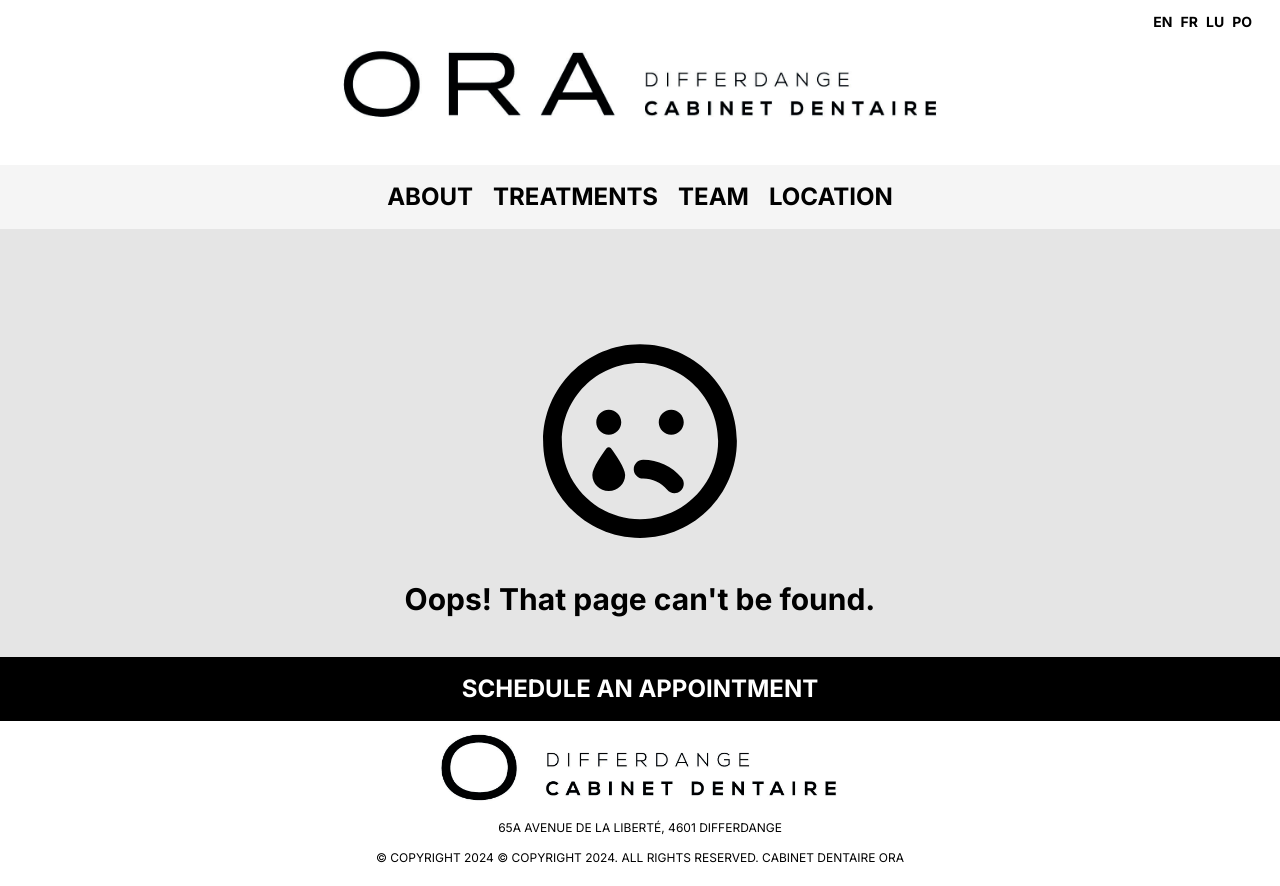
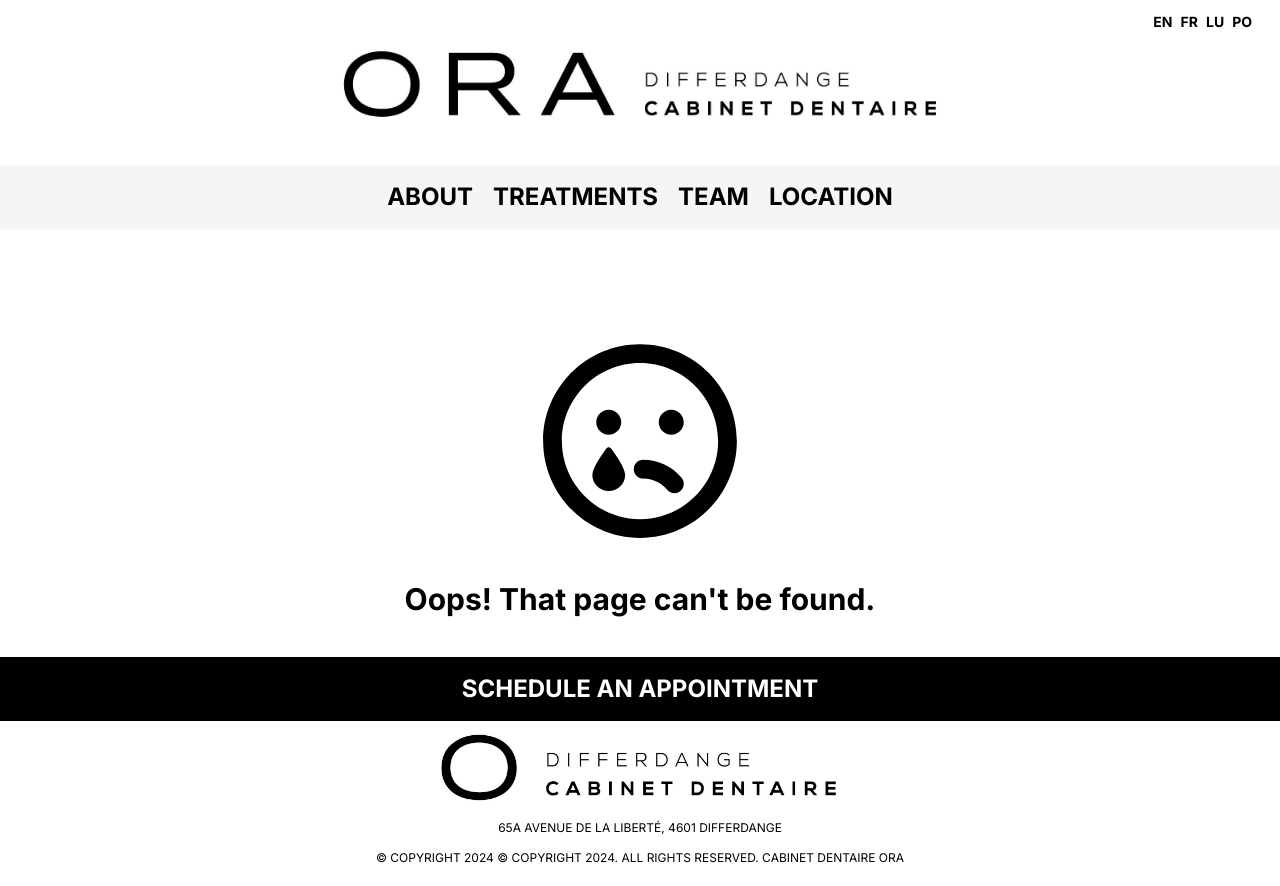
Before and after one commit to Niihad/ora, a Next.js app: page /1/1 in a window 1280 px wide. Built offline with nearby package versions, Linux system fonts and the light colour scheme.

Commit message:
fix space treatments

```diff
--- a/app/[lang]/[teamId]/page.tsx
+++ b/app/[lang]/[teamId]/page.tsx
@@ -52,11 +52,10 @@ export default function TeamPage({ params }: { params: { teamId: string } }) {
   };
 
   return (
-    <div className="bg-neutral-200 pt-14 sm:pt-0">
+    <div className="pt-14 sm:pt-0">
       {profil === undefined ? (
         <div className="flex justify-center"><div className="sm:text-3xl text-xl font-bold ">
-          <div className="flex justify-center text-align my-10 mt-28"><FaRegSadTear size="200px" color="black" /></div>
-
+        <div className="flex justify-center text-align my-10 mt-28"><FaRegSadTear size="200px" color="black" /></div>
         <h1 className="my-10">{"Oops! That page can't be found."}</h1>
       </div></div>
 
--- a/app/[lang]/components/Treatments.tsx
+++ b/app/[lang]/components/Treatments.tsx
@@ -22,12 +22,12 @@ export default function Treatments({ page, lang }: any) {
               </motion.h1>
             </ScrollAnimationWrapper>
             <ScrollAnimationWrapper>
-              <motion.p variants={scrollAnimation} className="italic">
+              <motion.p variants={scrollAnimation} className="italic pb-3">
                 {page.treatments.description}
               </motion.p>
             </ScrollAnimationWrapper>
             <ScrollAnimationWrapper>
-              <motion.p variants={scrollAnimation} className="text-justify">
+              <motion.p variants={scrollAnimation} className="text-justify ">
                 {page.treatments.more}
               </motion.p>
             </ScrollAnimationWrapper>
```
Also changed, not shown: public/assets/teams/Agnes.jpg, public/assets/teams/Alvin.jpg.
